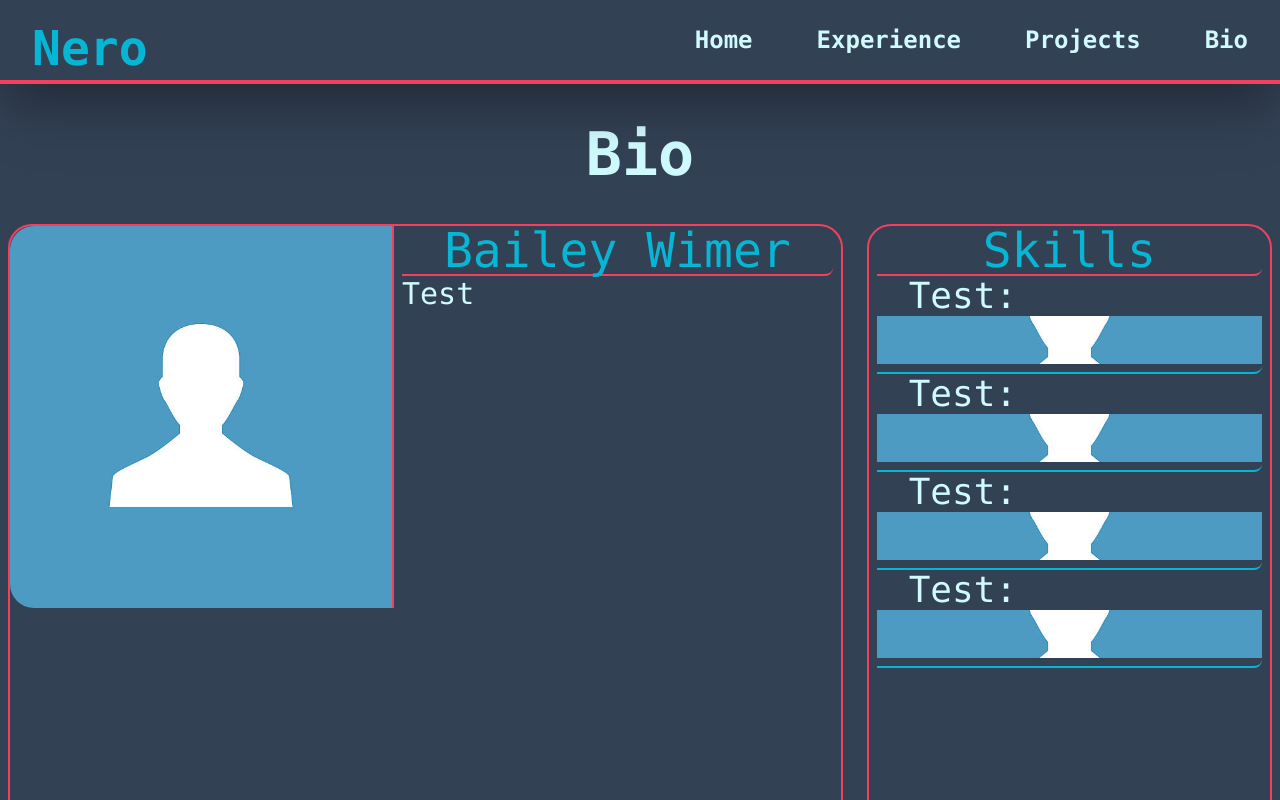
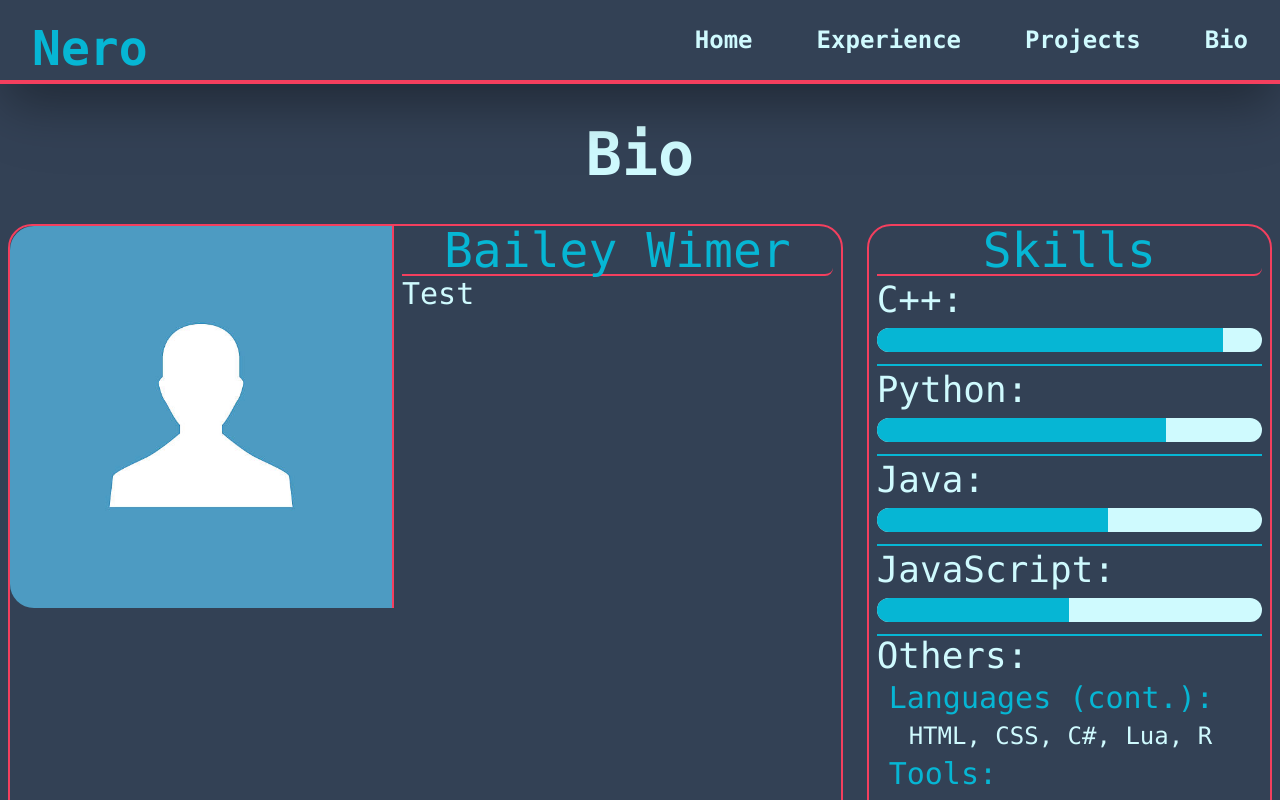
Before and after one commit to NerosJourney/portfolio-site, a React (Create React App) app in the folder site/: page /bio in a window 1280 px wide. Built offline with nearby package versions, Linux system fonts and the light colour scheme.

Commit message:
finished desktop skills section

```diff
--- a/site/src/Pages/Bio/index.js
+++ b/site/src/Pages/Bio/index.js
@@ -35,10 +35,25 @@ const Bio = () => {
               <p className="text-2xl md:text-5xl text-cyan-500 rounded-r-lg rounded-b-none border-b-rose-500 border-b-2 font-mono">
                 Skills
               </p>
-              <Skill name="Test" />
-              <Skill name="Test" />
-              <Skill name="Test" />
-              <Skill name="Test" />
+              <Skill name="C++" bar_percent={90} />
+              <Skill name="Python" bar_percent={75} />
+              <Skill name="Java" bar_percent={60} />
+              <Skill name="JavaScript" bar_percent={50} />
+              <p className="text-xl md:text-4xl text-cyan-100 font-mono text-left ">
+                Others:
+              </p>
+              <SkillList
+                title="Languages (cont.)"
+                list="HTML, CSS, C#, Lua, R"
+              />
+              <SkillList
+                title="Tools"
+                list="Git/GitHub, Linux, MySQL, LaTeX, Arduino"
+              />
+              <SkillList
+                title="Miscellaneuous"
+                list="Robot Operating System (ROS), PCB Design, 3D Modelling/Printing"
+              />
             </div>
           </div>
           <div className="row-span-1 col-span-2 border-2 border-rose-500 rounded-3xl m-2">
@@ -71,15 +86,30 @@ const Bio = () => {
   );
 };
 
-const Skill = ({ name, bar_img }) => {
+const Skill = ({ name, bar_percent }) => {
   return (
-    <div className="text-xl md:text-4xl text-cyan-100 rounded-r-lg rounded-b-none border-b-cyan-500 border-b-2 font-mono">
-      <p className="text-left pl-8">{name}:</p>
-      <img
-        src={ProfileImage}
-        className="object-cover w-full h-12 mb-2"
-        alt={name}
-      />
+    <div className="text-xl md:text-4xl text-cyan-100 border-b-cyan-500 border-b-2 font-mono">
+      <p className="text-left my-1">{name}:</p>
+      <ProgressBar bar_percent={bar_percent} />
+    </div>
+  );
+};
+
+const ProgressBar = ({ bar_percent }) => {
+  return (
+    <div className="relative pt-1">
+      <div className="overflow-hidden h-6 mb-3 text-xs flex rounded-full bg-cyan-100">
+        <div style={{ width: `${bar_percent}%` }} className="bg-cyan-500"></div>
+      </div>
+    </div>
+  );
+};
+
+const SkillList = ({ title, list }) => {
+  return (
+    <div className="font-mono text-left ">
+      <p className="pl-3 my-1 text-lg md:text-3xl text-cyan-500">{title}:</p>
+      <p className="pl-8 text-lg md:text-2xl text-cyan-100">{list}</p>
     </div>
   );
 };
```
